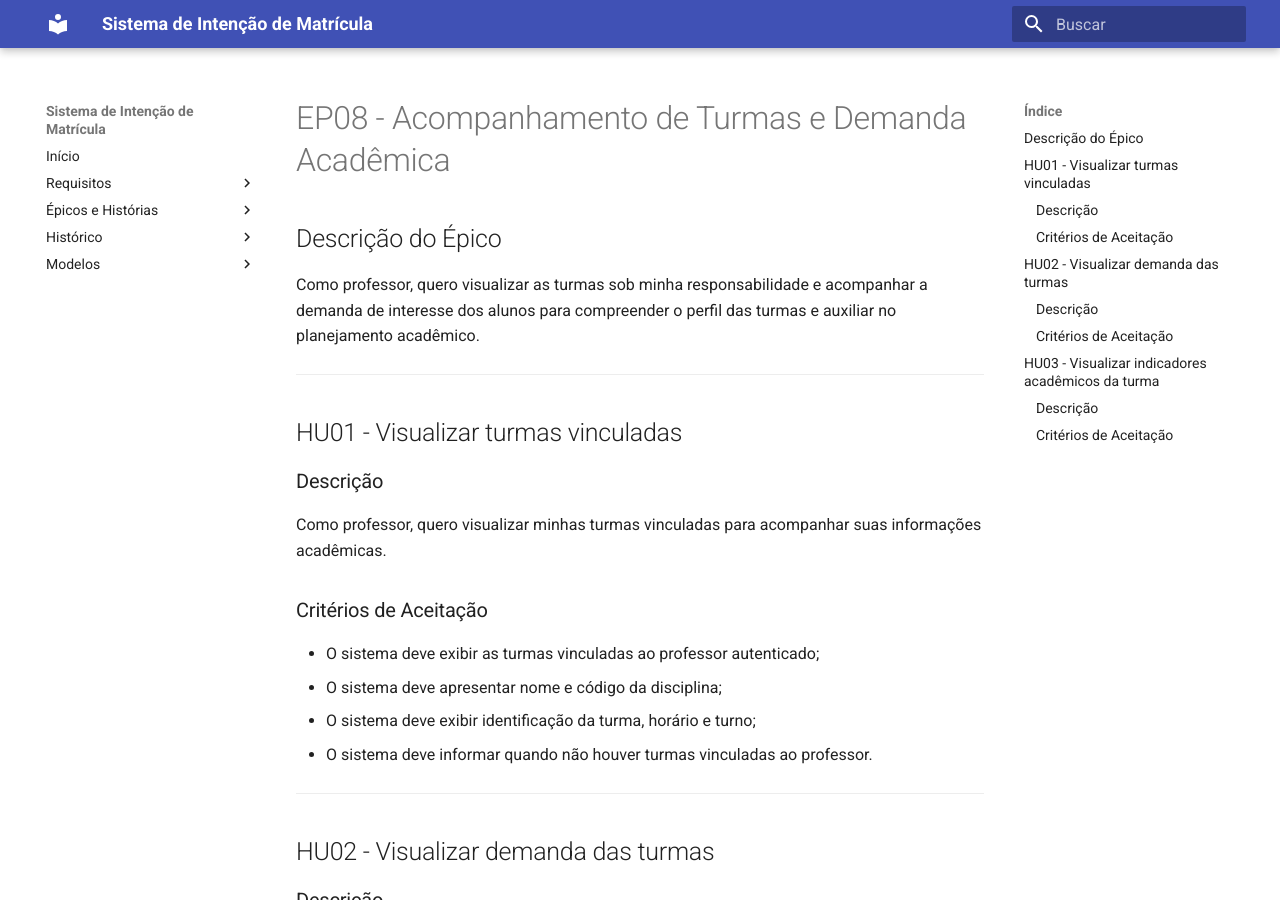
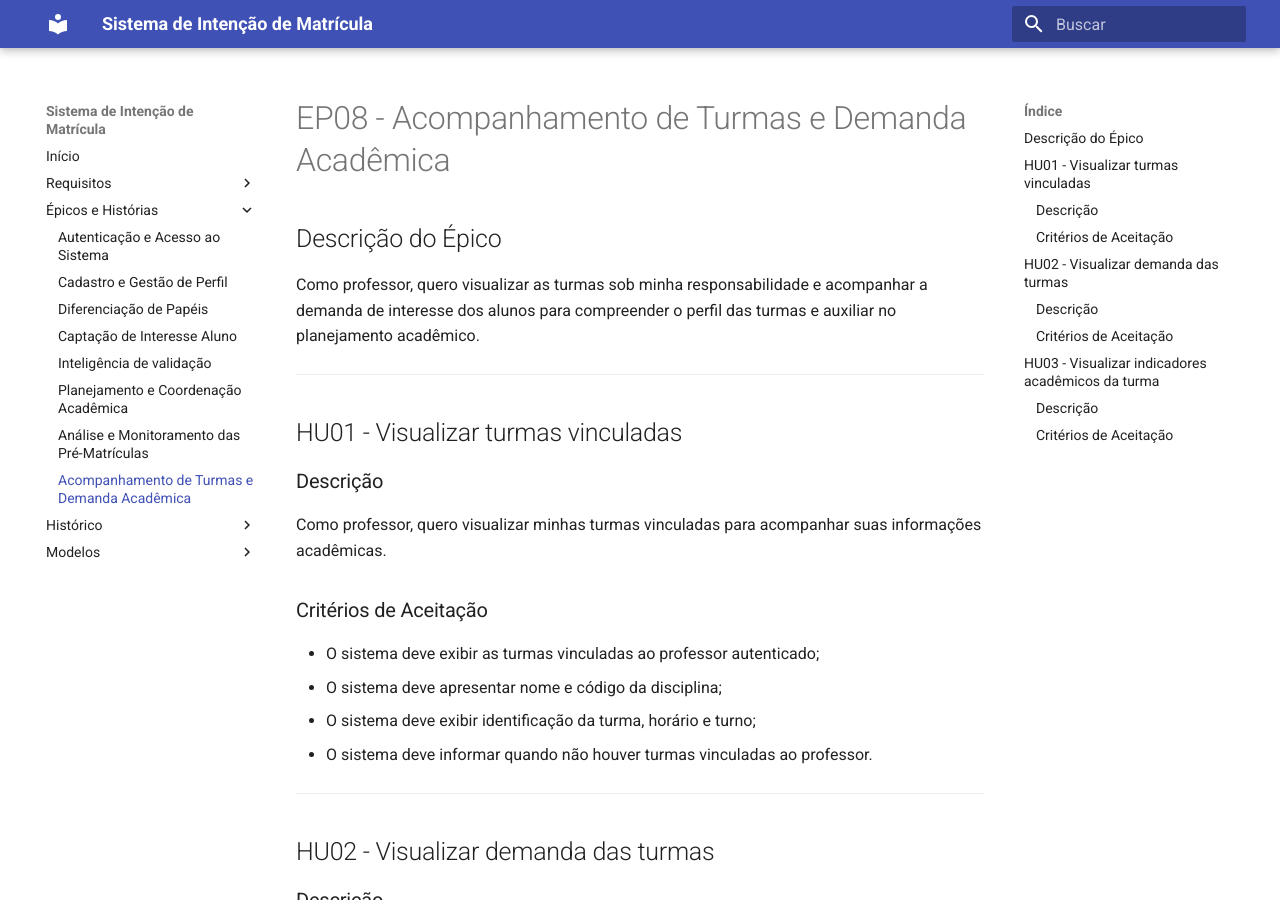
Before and after one commit to si-2026-1/Sistema_de_intencao_de_matricula, an MkDocs documentation site: the page built from docs/epicos_e_historias_de_usuarios/EP08_Acompanhamento_de_Turmas_e_Demanda_Academica.md, in a window 1280 px wide and 900 px high. Built offline with MkDocs 1.6.1 and Material for MkDocs 9.7.7, drawn with Linux system fonts in a browser that asks for light colours.

Commit message:
Add new section for Acompanhamento de Turmas

```diff
--- a/mkdocs.yml
+++ b/mkdocs.yml
@@ -23,6 +23,8 @@ nav:
       - Inteligência de validação: epicos_e_historias_de_usuarios/EP05_Inteligencia_e_validacao.md
       - Planejamento e Coordenação Acadêmica: epicos_e_historias_de_usuarios/EP06_Planejamento_e_Coordenação Acadêmica.md
       - Análise e Monitoramento das Pré-Matrículas: epicos_e_historias_de_usuarios/EP07_Analise_e_Monitoramento_das_Pre-Matriculas.md
+      - Acompanhamento de Turmas e Demanda Acadêmica: epicos_e_historias_de_usuarios/EP08_Acompanhamento_de_Turmas_e_Demanda_Academica.md
+
 
 
   - Histórico:
```
